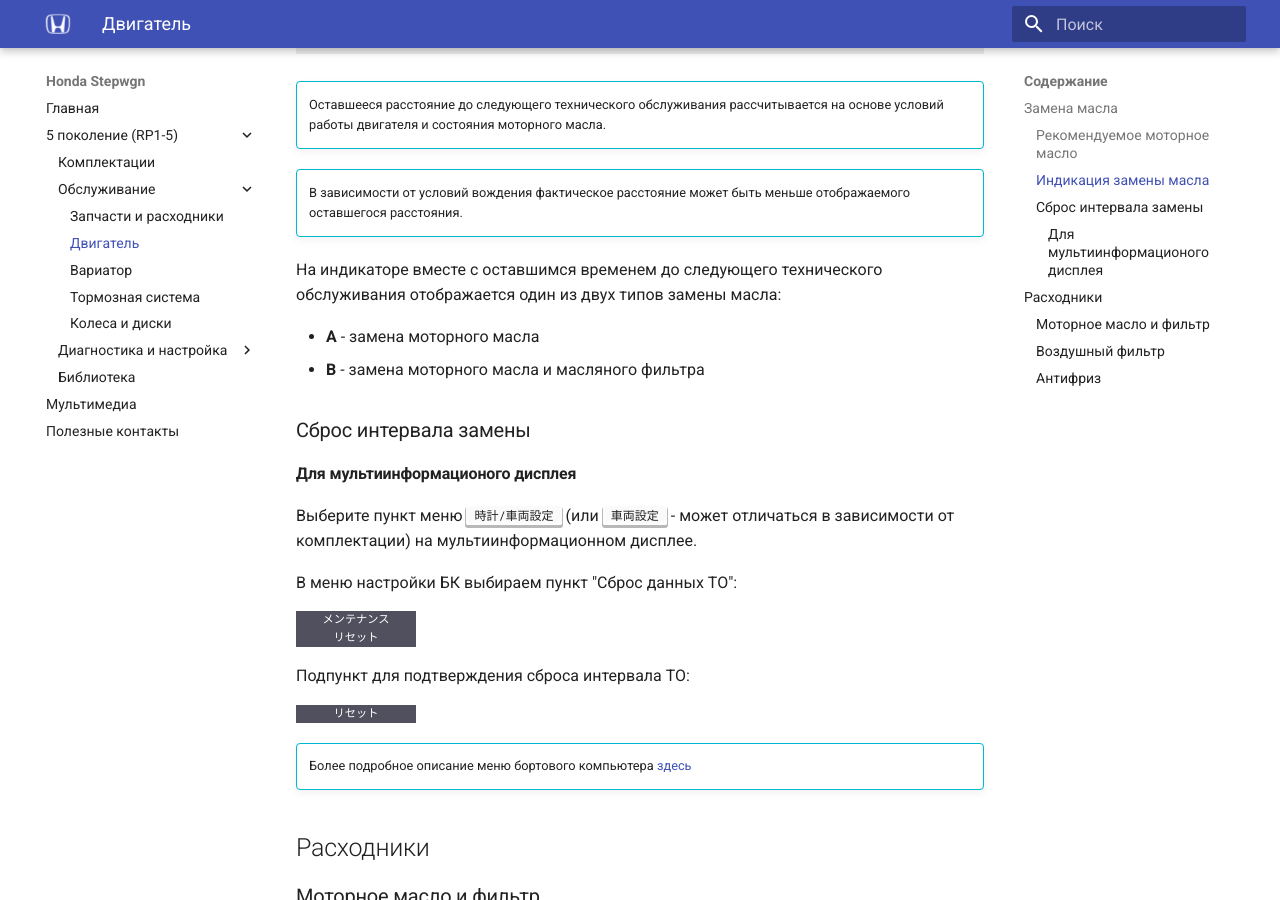
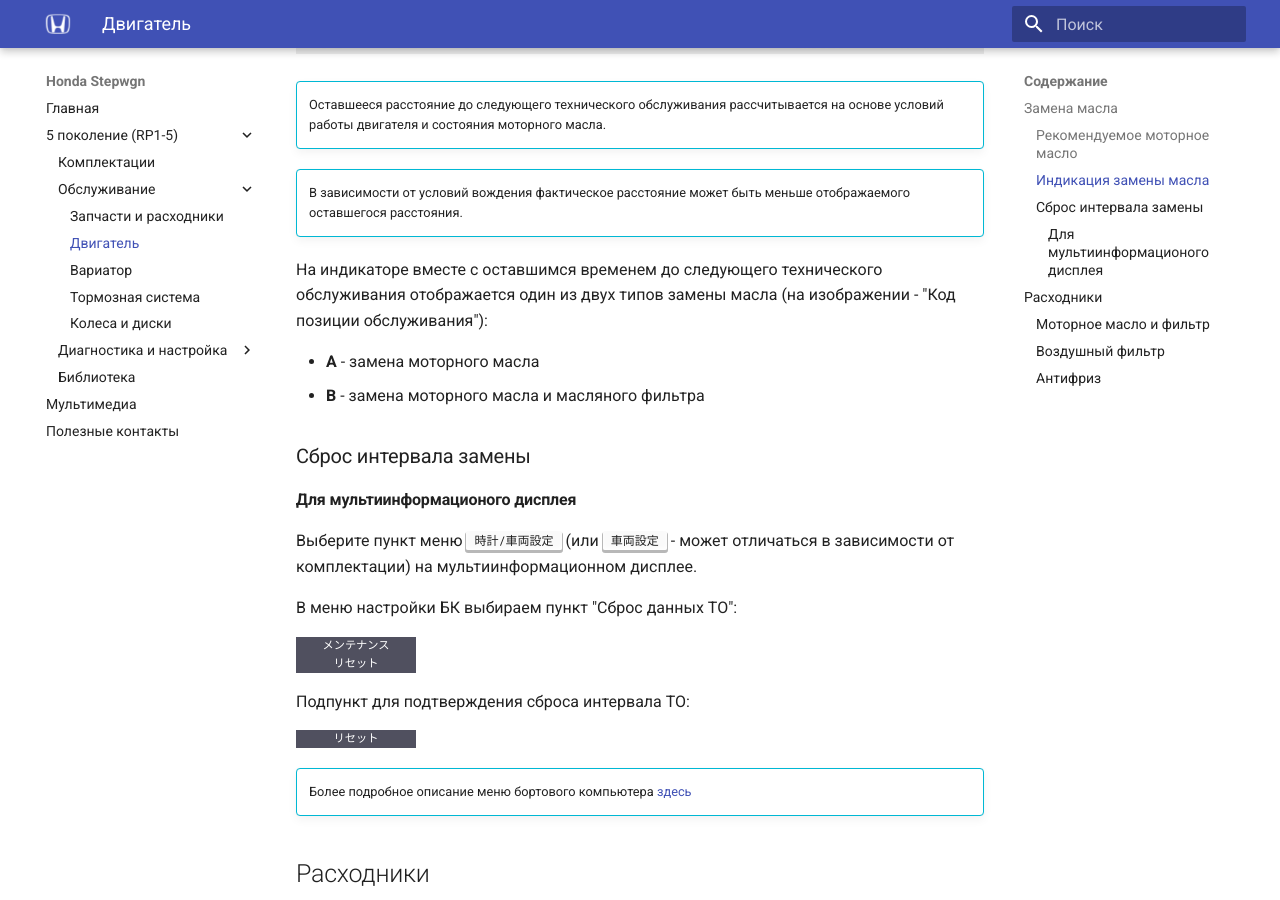
Before and after one commit to stepwgn/stepwgn.github.io, an MkDocs documentation site: the page built from docs/5g/service/engine.md, in a window 1280 px wide and 900 px high, scrolled down 973 px. Built offline with MkDocs 1.6.1 and Material for MkDocs 9.7.7, drawn with Linux system fonts in a browser that asks for light colours.

Commit message:
Обновлена информация по замене масла
Signed-off-by: Zakhar Petrov <46595458+zakhar-petrov@users.noreply.github.com>

```diff
--- a/docs/5g/service/engine.md
+++ b/docs/5g/service/engine.md
@@ -28,7 +28,7 @@
     В зависимости от условий вождения фактическое расстояние может быть меньше отображаемого оставшегося расстояния.
 
 На индикаторе вместе с оставшимся временем до следующего технического обслуживания отображается один из двух типов
-замены масла:
+замены масла (на изображении - "Код позиции обслуживания"):
 
 - **A** - замена моторного масла
 - **B** - замена моторного масла и масляного фильтра
```
